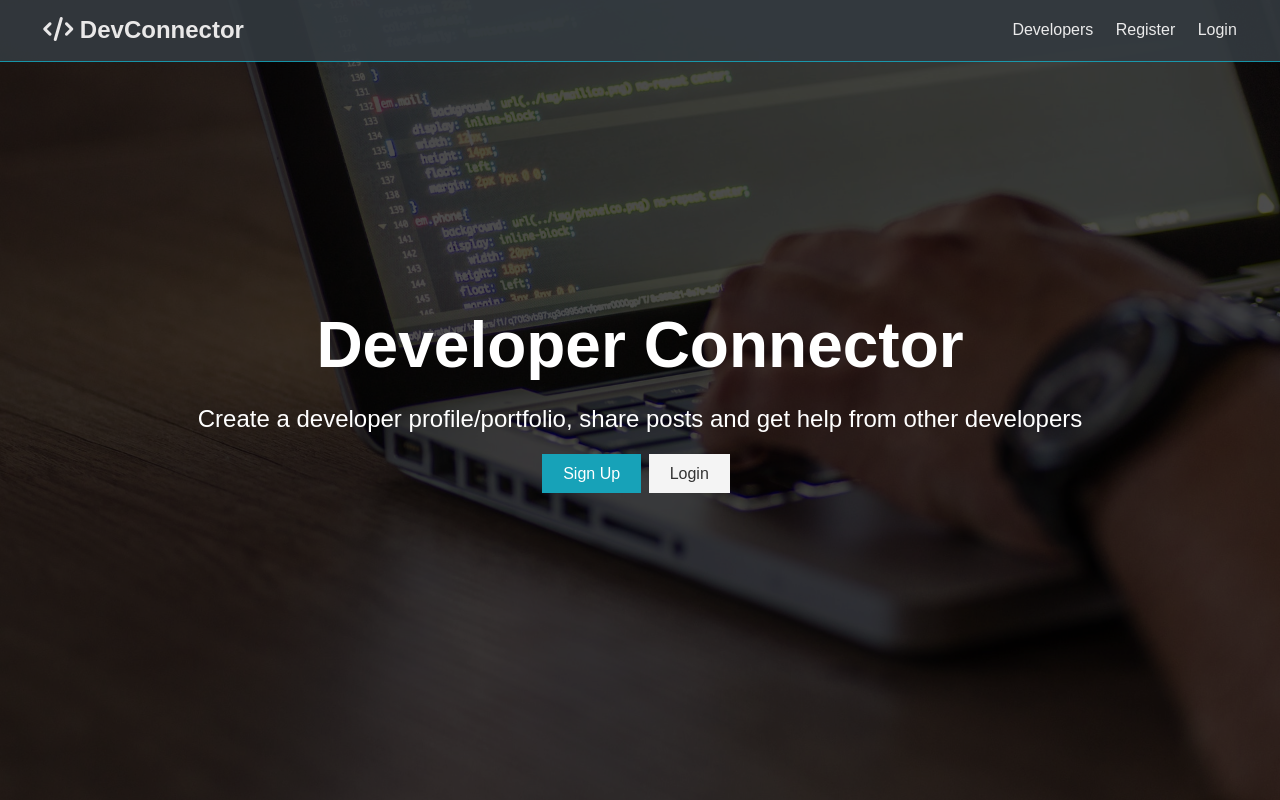
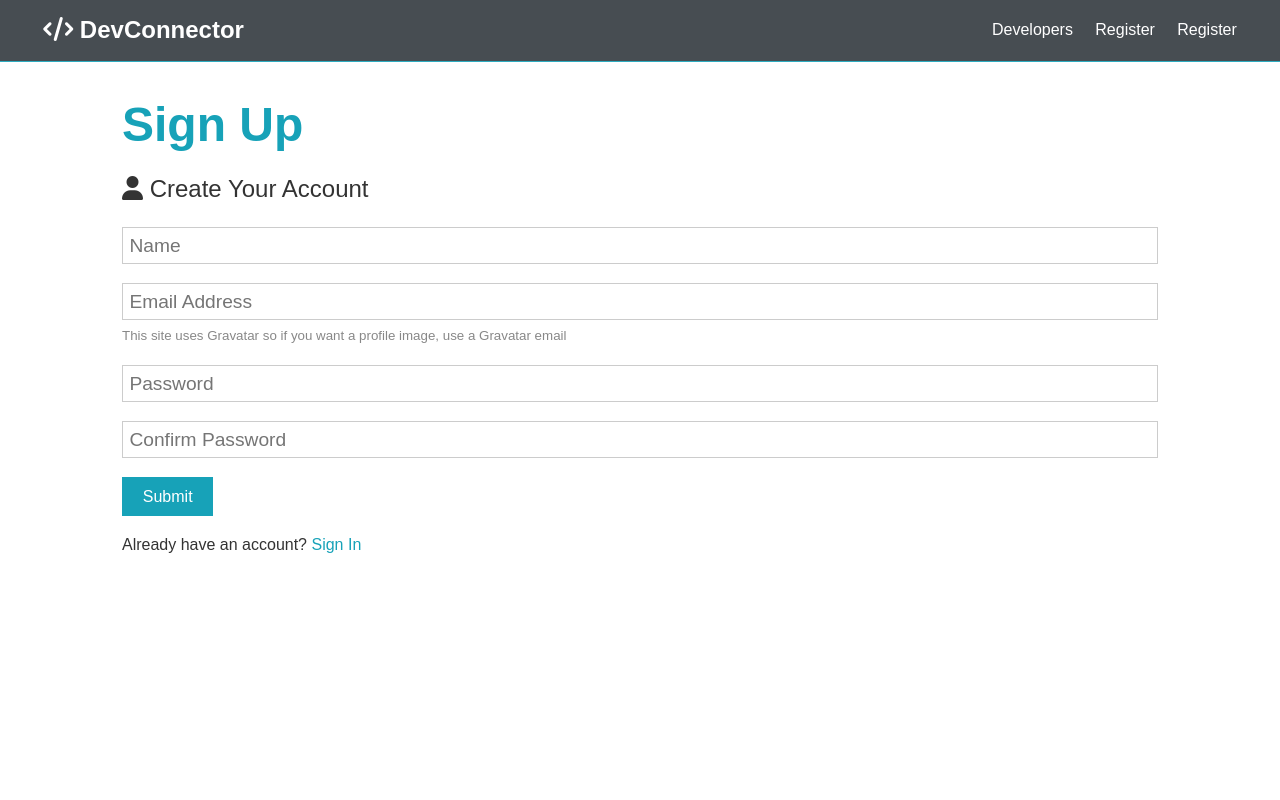
Before and after one commit to besartmarku/Connecting-Developers, a React (Create React App) app in the folder client/: page /register in a window 1280 px wide. Built offline with nearby package versions, Linux system fonts and the light colour scheme.

Commit message:
Add Routing + Register components

```diff
--- a/client/src/App.js
+++ b/client/src/App.js
@@ -1,16 +1,24 @@
 import React, { Fragment } from "react";
-import Navbar from "./components/Layout/Navbar";
-import Landing from "./components/Layout/Landing";
-
+import { BrowserRouter as Router, Route, Switch } from "react-router-dom";
+import Navbar from "./components/layout/Navbar";
+import Landing from "./components/layout/Landing";
+import Login from "./components/auth/Login";
+import Register from "./components/auth/Register";
 import "./App.css";
 
-const App = () => {
-  return (
+const App = () => (
+  <Router>
     <Fragment>
       <Navbar />
-      <Landing />
+      <Route exact path="/" component={Landing} />
+      <section className="container">
+        <Switch>
+          <Route exact path="/register" component={Register} />
+          <Route exact path="/login" component={Login} />
+        </Switch>
+      </section>
     </Fragment>
-  );
-};
+  </Router>
+);
 
 export default App;
--- /dev/null
+++ b/client/src/components/auth/Login.js
@@ -0,0 +1,7 @@
+import React from "react";
+
+const Login = () => {
+  return <div>Login</div>;
+};
+
+export default Login;
--- /dev/null
+++ b/client/src/components/auth/Register.js
@@ -0,0 +1,89 @@
+import React, { Fragment, useState } from "react";
+
+const Register = () => {
+  const [formData, setFormData] = useState({
+    name: "",
+    email: "",
+    password: "",
+    password2: ""
+  });
+
+  const { name, email, password, password2 } = formData;
+
+  const onChange = e =>
+    setFormData({ ...formData, [e.target.name]: e.target.value });
+  const onSubmit = e => {
+    e.preventDefault();
+    if (password !== password2) {
+      console.log("passwords not match");
+    } else {
+      console.log("Passwords match");
+    }
+  };
+
+  return (
+    <Fragment>
+      <div>
+        <h1 className="large text-primary">Sign Up</h1>
+        <p className="lead">
+          <i className="fas fa-user" /> Create Your Account
+        </p>
+        <form className="form" onSubmit={e => onSubmit(e)}>
+          <div className="form-group">
+            <input
+              type="text"
+              placeholder="Name"
+              name="name"
+              value={name}
+              onChange={e => onChange(e)}
+              required
+            />
+          </div>
+          <div className="form-group">
+            <input
+              type="email"
+              placeholder="Email Address"
+              name="email"
+              value={email}
+              onChange={e => onChange(e)}
+            />
+            <small className="form-text">
+              This site uses Gravatar so if you want a profile image, use a
+              Gravatar email
+            </small>
+          </div>
+          <div className="form-group">
+            <input
+              type="password"
+              placeholder="Password"
+              name="password"
+              minLength={6}
+              value={password}
+              onChange={e => onChange(e)}
+            />
+          </div>
+          <div className="form-group">
+            <input
+              type="password"
+              placeholder="Confirm Password"
+              name="password2"
+              value={password2}
+              onChange={e => onChange(e)}
+              minLength={6}
+            />
+          </div>
+          <input
+            type="submit"
+            className="btn btn-primary"
+            defaultValue="Register"
+          />
+        </form>
+        <p className="my-1">
+          Already have an account? <a href="login.html">Sign In</a>
+        </p>
+      </div>
+    </Fragment>
+  );
+};
+
+export default Register;
--- a/client/src/components/Layout/Landing.js
+++ b/client/src/components/layout/Landing.js
@@ -1,4 +1,5 @@
 import React from "react";
+import { Link } from "react-router-dom";
 
 const Landing = () => {
   return (
@@ -12,12 +13,12 @@
               from other developers
             </p>
             <div className="buttons">
-              <a href="register.html" className="btn btn-primary">
+              <Link to="register" className="btn btn-primary">
                 Sign Up
-              </a>
-              <a href="login.html" className="btn btn-light">
+              </Link>
+              <Link to="login" className="btn btn-light">
                 Login
-              </a>
+              </Link>
             </div>
           </div>
         </div>
--- a/client/src/components/Layout/Navbar.js
+++ b/client/src/components/layout/Navbar.js
@@ -1,4 +1,5 @@
 import React from "react";
+import { Link } from "react-router-dom";
 
 const Navbar = () => {
   return (
@@ -11,13 +12,13 @@
         </h1>
         <ul>
           <li>
-            <a href="profiles.html">Developers</a>
+            <Link to="profiles.html">Developers</Link>
           </li>
           <li>
-            <a href="register.html">Register</a>
+            <Link to="register">Register</Link>
           </li>
           <li>
-            <a href="login.html">Login</a>
+            <Link to="login ">Register</Link>
           </li>
         </ul>
       </nav>
```
